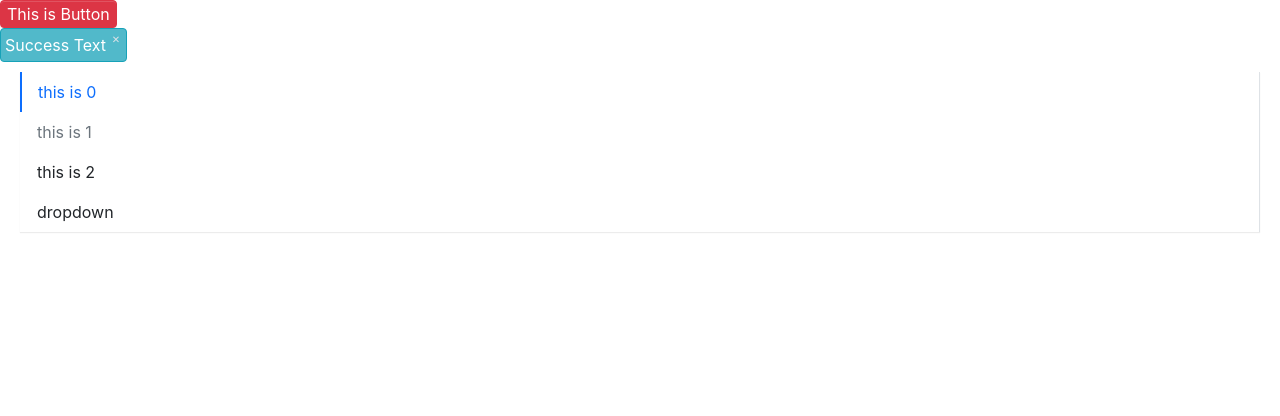
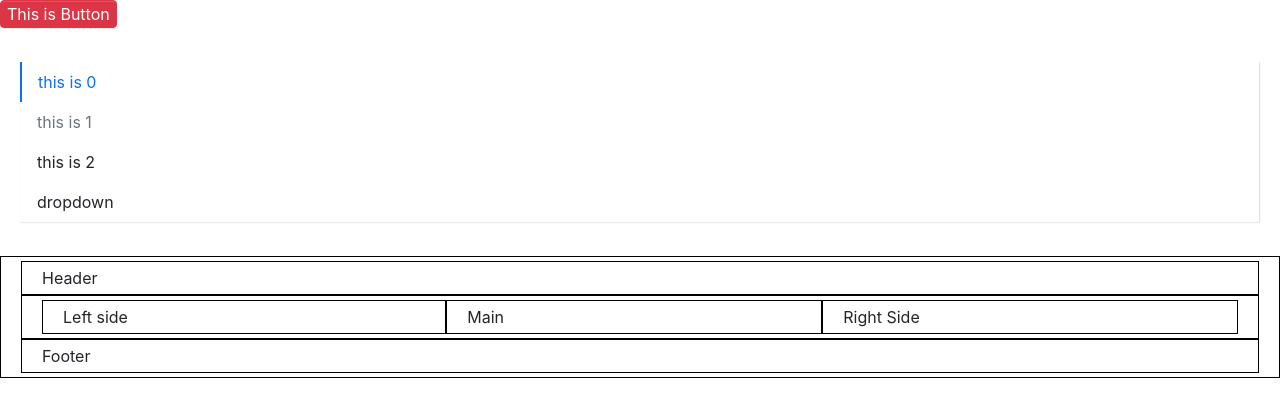
Before and after one commit to tachish/TUI, a React (Create React App) app: page / in a window 1280 px wide. Shown: the top 416 px of the page. Built offline with nearby package versions, Linux system fonts and the light colour scheme.

Commit message:
[feat]: Add Layout Component, including Container, Aside, Header, Main, Footer

```diff
--- a/src/App.tsx
+++ b/src/App.tsx
@@ -7,6 +7,7 @@ import Alert, { AlertProps } from "./components/alert/alert";
 import Menu from './components/menu/menu';
 import MenuItem from './components/menu/menuItem';
 import SubMenu from './components/menu/submenu';
+import { Container, Aside, Header, Main, Footer } from './components/layout/layout';
 
 const App: React.FC = () => {
   return (
@@ -18,23 +19,23 @@ const App: React.FC = () => {
         This is Button
       </Button>
 
-      <br/>
+      <br />
 
-      <Alert
+      {/* <Alert
         closable={true}
         type={"info"}
       >
         Success Text
-      </Alert>
+      </Alert> */}
 
-      <br/>
+      <br />
 
       <Menu
-        defaultIndex = {"0"}
+        defaultIndex={"0"}
         mode={"vertical"}
-        onSelect = {(index) => {
+        onSelect={(index) => {
           console.log(index)
-      }}>
+        }}>
         <MenuItem>
           this is 0
         </MenuItem>
@@ -65,8 +66,27 @@ const App: React.FC = () => {
         </SubMenu>
       </Menu>
 
-      <br/>
+      <br />
 
+      <Container prefixCls="Container">
+        <Header prefixCls="Header">
+          Header
+        </Header>
+        <Container prefixCls="Container">
+          <Aside prefixCls="Aside" sideOption={2}>
+            Left side
+          </Aside>
+          <Main prefixCls="Main">
+            Main
+          </Main>
+          <Aside prefixCls="Aside" sideOption={1}>
+            Right Side
+          </Aside>
+        </Container>
+        <Footer prefixCls="Footer">
+          Footer
+          </Footer>
+      </Container>
 
     </div>
   )
--- /dev/null
+++ b/src/components/layout/_style.scss
@@ -0,0 +1,46 @@
+.Container {
+    border: 1px solid #000;
+    padding: .25rem 1.25rem;
+    &.has-lside {
+        display: grid;
+        grid-template-areas:
+            "lside content rside";
+        grid-area: "content";
+    }
+
+    &.has-rside {
+        display: grid;
+        grid-template-areas:
+            "lside content rside";
+        grid-area: "content";
+    }
+}
+
+
+.Aside {
+    border: 1px solid #000;
+    padding: .25rem 1.25rem;
+}
+
+.left-side {
+    grid-area: "lside";
+}
+
+.right-side {
+    grid-area: "rside";
+}
+
+.Header {
+    border: 1px solid #000;
+    padding: .25rem 1.25rem;
+}
+
+.Main {
+    border: 1px solid #000;
+    padding: .25rem 1.25rem;
+}
+
+.Footer {
+    border: 1px solid #000;
+    padding: .25rem 1.25rem;
+}
--- /dev/null
+++ b/src/components/layout/layout.tsx
@@ -0,0 +1,121 @@
+import React from "react"
+import classNames from 'classnames';
+
+type LayoutType = "Container" | "Header" | "Main" | "Footer" | "Aside";
+
+interface DecoratorProps {
+    layoutType: LayoutType;
+    displayName: string;
+}
+
+interface BasicLayoutProps {
+    prefixCls: LayoutType;
+    // 00 no side, 01 right side, 10 left side, 11 both side
+    sideOption?: number;
+    className?: string;
+}
+
+const Layout: React.FC<BasicLayoutProps> = (props) => {
+    const {
+        prefixCls,
+        sideOption,
+        className,
+        children
+    } = props
+
+    var sideCls: string;
+    switch (sideOption) {
+        case 1:
+            sideCls = "right-side";
+            break;
+        case 2:
+            sideCls = "left-side";
+            break;
+        case 3:
+            sideCls = "both-side";
+            break;
+        default:
+            sideCls = "no-side";
+            break;
+    }
+
+    const classes = classNames(prefixCls, className, {
+        [sideCls]: prefixCls === "Aside",
+    })
+
+
+    return (
+        <div className={classes}>
+
+            {children}
+        </div>
+    )
+}
+
+const decorator = ({ layoutType, displayName }: DecoratorProps) => {
+    return (Layout: React.FC<BasicLayoutProps>) => {
+
+        const SpecificLayout: React.FC<BasicLayoutProps> = (props) => {
+            const {
+                children,
+                sideOption,
+                className
+            } = props
+
+            var classes = classNames(className);
+
+            const renderChildren = () => {
+                return React.Children.map(children, (child, index) => {
+                    if (typeof child === "string") {
+                        return child;
+                    }
+                    const childElement = child as React.FunctionComponentElement<BasicLayoutProps>;
+                    const { displayName } = childElement.type;
+                    if (displayName === "Container" || displayName === "Header" || displayName === "Main" || displayName === "Footer" || displayName === "Aside") {
+                        if (displayName === "Aside") {
+                            switch (childElement.props.sideOption) {
+                                case 0:
+                                    console.error("[error]: sideOption 0 error");
+                                    break;
+                                case 1:
+                                    classes = classNames(classes, "has-lside");
+                                    break;
+                                case 2:
+                                    classes = classNames(classes, "has-rside")
+                                    break;
+                                case 3:
+                                    classes = classNames(classes, "has-lside");
+                                    classes = classNames(classes, "has-rside")
+                                    break;
+                                default:
+                                    console.error("[error]: sideOption default error");
+                                    break;
+                            }
+                        }
+
+                        return React.cloneElement(childElement)
+                    } else {
+                        console.error("[Warning]: Layout Component's children is illegal!")
+                    }
+                })
+            }
+
+
+
+            const renderedChildren = renderChildren();
+
+            return <Layout prefixCls={layoutType} sideOption={sideOption} className={classes}>
+                {renderedChildren}
+            </Layout>
+        }
+        SpecificLayout.displayName = displayName
+        return SpecificLayout
+    }
+}
+
+export default Layout;
+export const Container = decorator({ layoutType: "Container", displayName: "Container" })(Layout);
+export const Header = decorator({ layoutType: "Header", displayName: "Header" })(Layout);
+export const Main = decorator({ layoutType: "Main", displayName: "Main" })(Layout);
+export const Footer = decorator({ layoutType: "Footer", displayName: "Footer" })(Layout);
+export const Aside = decorator({ layoutType: "Aside", displayName: "Aside" })(Layout);
--- /dev/null
+++ b/src/components/layout/test.html
@@ -0,0 +1,41 @@
+<!--
+ * @Author: your name
+ * @Date: 2020-12-04 18:23:46
+ * @LastEditTime: 2020-12-04 18:36:17
+ * @LastEditors: Please set LastEditors
+ * @Description: In User Settings Edit
+ * @FilePath: /TUI/src/components/layout/test.html
+-->
+<!DOCTYPE html>
+<html lang="en">
+<head>
+    <meta charset="UTF-8">
+    <meta name="viewport" content="width=device-width, initial-scale=1.0">
+    <title>Document</title>
+    <style>
+        .container {
+            border: 1px solid #000;
+            display: grid;
+            grid-template:
+                            "lside main rside" .2fr .6fr .2fr;
+        }
+
+        .lside {
+            grid-area: "lsid";
+        }
+    </style>
+</head>
+<body>
+
+    <div class="contianer">
+        <div class="lside">
+            side
+        </div>
+            <div class="container">
+                <div class="header">Header</div>
+                <div class="main">Main</div>
+                <div class="footer">Footer</div>
+            </div>
+    </div>
+</body>
+</html>
--- a/src/components/menu/menu.tsx
+++ b/src/components/menu/menu.tsx
@@ -61,7 +61,6 @@ const Menu: React.FC<MenuProps> = (props) => {
             const childElement = child as React.FunctionComponentElement<MenuItemProps>
             const { displayName } = childElement.type;
             if (displayName === 'MenuItem' || displayName === 'SubMenu') {
-                console.log("in first")
                 return React.cloneElement(childElement, {
                     index: index.toString()
                 });
--- a/src/styles/index.scss
+++ b/src/styles/index.scss
@@ -15,3 +15,7 @@
 
 // menu styles
 @import "../components/menu/style";
+
+// layout styles
+
+@import "../components/layout/style";
```
